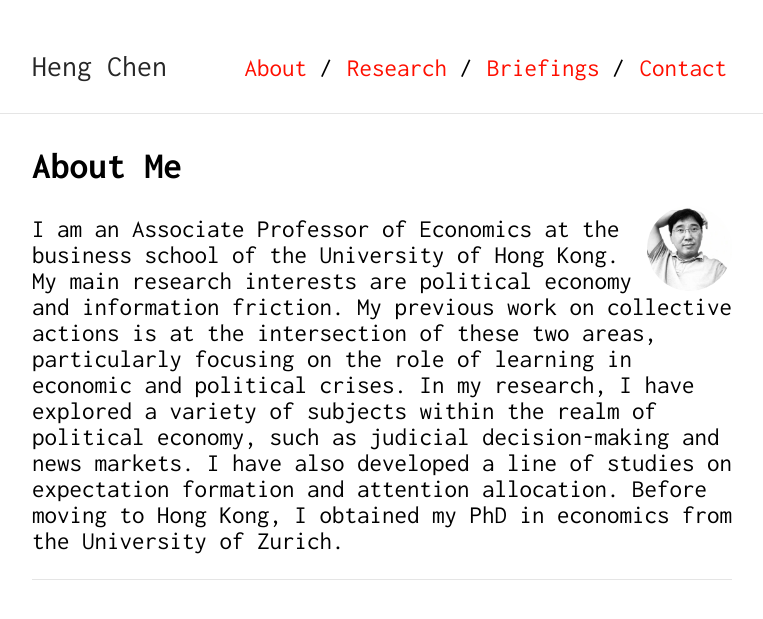
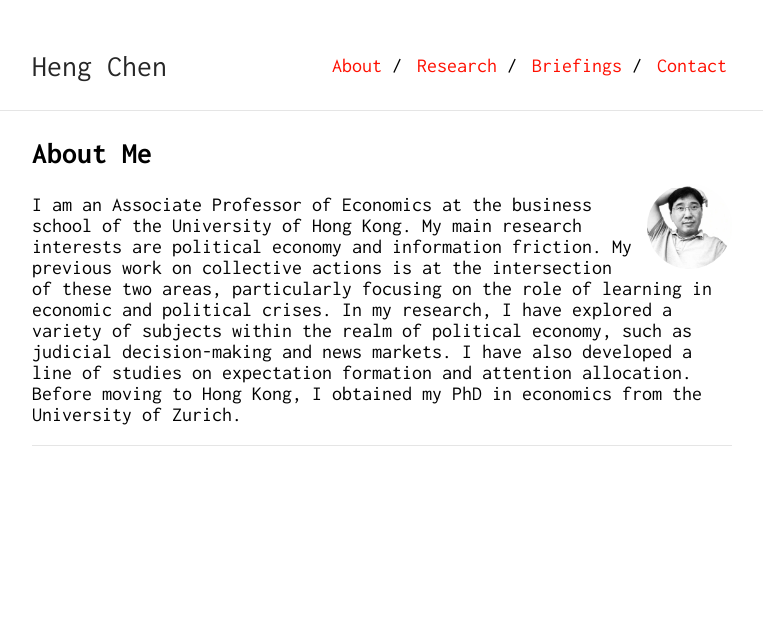
Before and after one commit to Shuyan0210611X/henrychen.github.io, a Jekyll site: the page built from index.md, in a window 1280 px wide. Shown: the top 619 px of the page, without its empty margins (258-1021 px from the left). Built offline with Jekyll 4.4.1, drawn with Linux system fonts in a browser that asks for light colours; our own code applies the rules of GitHub Pages for plain Markdown files.

Commit message:
Update _style.scss

```diff
--- a/_sass/_style.scss
+++ b/_sass/_style.scss
@@ -12,7 +12,7 @@ html {
 body {
     margin: 0;
     font-family: "Inconsolata";
-    font-size: 25px; /* 默认字体大小 */
+    font-size: 20px; /* 默认字体大小 */
     height: 100%;
 }
 a {
```
